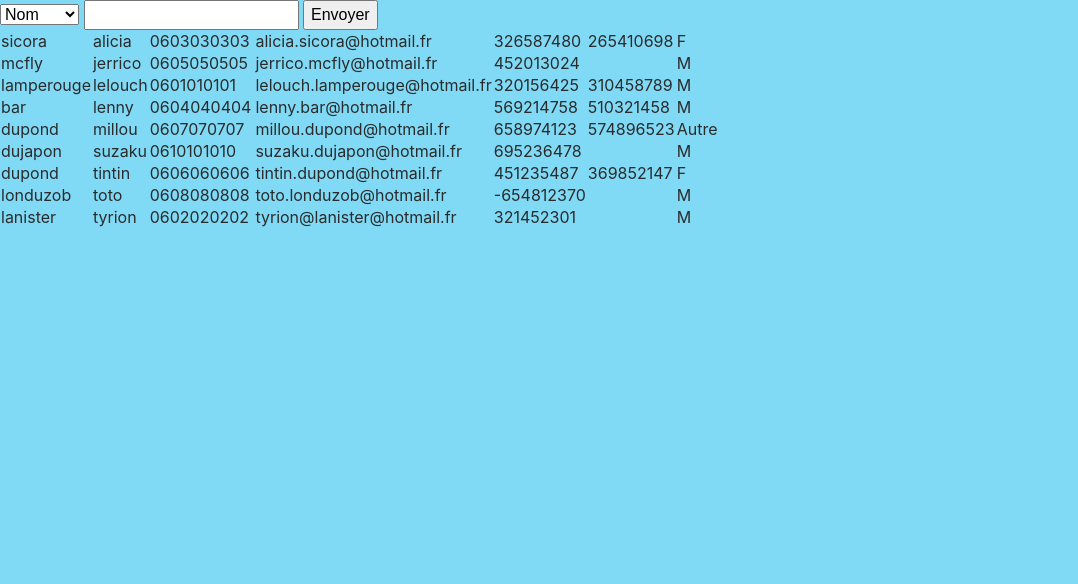
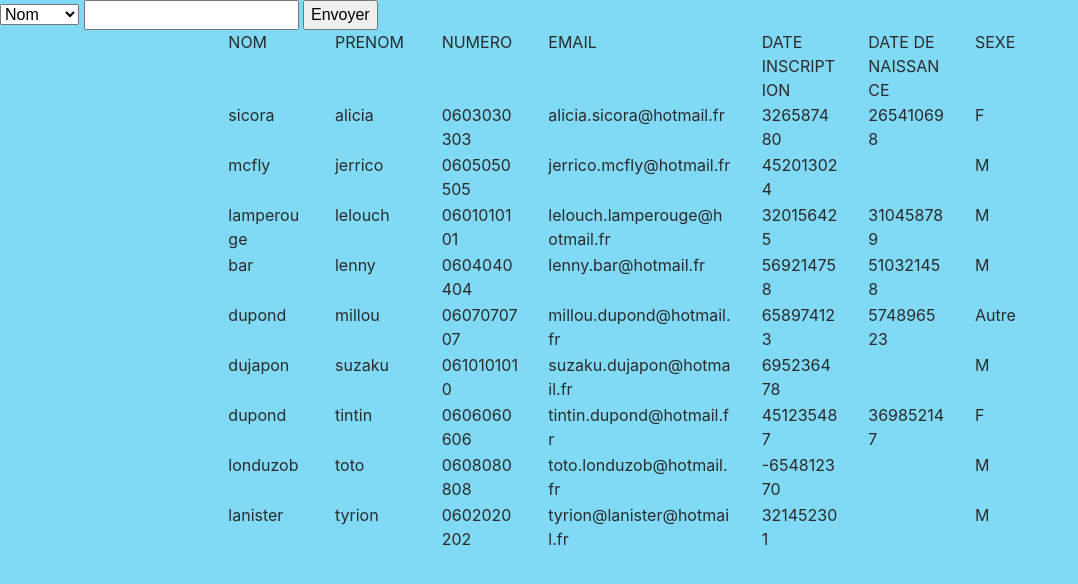
Before and after one commit to AformacWEBDEV3brive1/association, a PHP site: page /list.php in a window 1280 px wide. Shown: the part 56-640 px from the top of the page, without its empty margins (0-1078 px from the left). Run offline with PHP 8.4, Linux system fonts and the light colour scheme; data comes from the database, SQL or seed files in the repository; style sheets or scripts are compiled from the project's sources.

Commit message:
responsiv pas terminé

```diff
--- a/custom/css/sass/mobile/global.scss
+++ b/custom/css/sass/mobile/global.scss
@@ -17,3 +17,6 @@ body{
         margin-bottom: 2%;
     }
 }
+.titre_colonne{
+    width:100%;
+}
--- a/custom/css/style.css
+++ b/custom/css/style.css
@@ -13,9 +13,18 @@ body {
 
 @media screen and (min-width: 768px) {
   body {
-    background-color: #F2F5A9; } }
+    background-color: #F2F5A9; }
+  .xxx{
+      font-size: 100%;
+  }}
 @media screen and (min-width: 992px) {
   body {
     background-color: #81DAF5; } }
 
 /*# sourceMappingURL=style.css.map */
+.titre_colonne{
+    width:200%;
+}
+.retour{
+    word-wrap:break-word;
+}
--- a/includes/list_process.php
+++ b/includes/list_process.php
@@ -18,7 +18,7 @@ function liste() {
     $reponse = $bdd->query('SELECT * FROM membre');
 
     while ($donnees = $reponse->fetch()) {
-        $data = '<td>' . $donnees['nom'] . '</td><td>' . $donnees['prenom'] . '</td><td>' . $donnees['telephone'] . '</td><td>' . '</td><td>' . $donnees['mail'] . '</td><td>' . $donnees['date_inscription'] . '</td><td>' . $donnees['date_naissance'] . '</td><td>' . $donnees['sexe'];
+        $data = '<td class="col-2 offset-lg-2 col-lg-1">' . $donnees['nom'] . '</td><td class="col-1 col-lg-1">' . $donnees['prenom'] . '</td><td class="col-2 col-lg-1">' . $donnees['telephone'] . '</td><td class="col-2 col-lg-2  retour">' . $donnees['mail'] . '</td><td class="col-2 col-lg-1">' . $donnees['date_inscription'] . '</td><td class="col-2 col-lg-1">' . $donnees['date_naissance'] . '</td><td class="col-1 col-lg-1">' . $donnees['sexe'];
         $html_tab = render($data);
         echo $html_tab;
     }
@@ -30,7 +30,7 @@ function liste() {
 }
 
 function render(/* $query, $style = "table" */$donnees) {//met sous forme de tableau les données
-    echo '<tr>' . $donnees . '<tr>';
+    echo '<tr class="row">' . $donnees . '<tr>';
 }
 
 // $all_donnees = $donnees['nom'] . ' ' . $donnees['prenom'] . ' ' . $donnees['status']; //mise en forme des données
@@ -50,13 +50,13 @@ function filter_nom_prenom() {
         $reponse = $bdd->query('SELECT * FROM membre');
     }
     while ($donnees = $reponse->fetch()) {
-        $data = '<td>' . $donnees['nom'] . '</td><td>' . $donnees['prenom'] . '</td><td>' . $donnees['telephone'] . '</td><td>' . '</td><td>' . $donnees['mail'] . '</td><td>' . $donnees['date_inscription'] . '</td><td>' . $donnees['date_naissance'] . '</td><td>' . $donnees['sexe'];
+        $data = '<td class="col-2 offset-lg-2 col-lg-1">' . $donnees['nom'] . '</td><td class="col-1 col-lg-1">' . $donnees['prenom'] . '</td><td class="col-2 col-lg-1">' . $donnees['telephone'] . '</td><td class="col-2 col-lg-2">' . $donnees['mail'] . '</td><td class="col-2 col-lg-1">' . $donnees['date_inscription'] . '</td><td class="col-1 col-lg-1">' . $donnees['date_naissance'] . '</td><td class="col-2 col-lg-1">' . $donnees['sexe'];
         $html_tab = render($data);
         echo $html_tab;
     }
 }
 
-/* function filter_statut(){
+ function filter_statut(){
   if (isset($_POST['statut'])) {
   $value_filter = $_POST['statut'];
 
@@ -80,5 +80,5 @@ function filter_nom_prenom() {
 
   }
   liste();
-  } */
+  }
 ?>
--- a/list.php
+++ b/list.php
@@ -22,8 +22,20 @@ include 'includes/header.php';
     </select>
     <input type='text' id ="valeurs_filtre"/>
     <button type='submit'onclick="generate_filtres()" >Envoyer</button>
+    <div class='container titre_colonne retour'>
+        <div class='row'>
 
-    <table class='tableau'></table>
+            <div class='offset-lg-2 col-2 col-lg-1 xxx' >NOM</div>
+            <div class='col-1 col-lg-1 xxx' >PRENOM</div>
+            <div class='col-2 col-lg-1 xxx' >NUMERO</div>
+            <div class='col-2 col-lg-2 xxx'>EMAIL</div>
+            <div class='col-2 col-lg-1 xxx' >DATE INSCRIPTION</div>
+            <div class='col-2 col-lg-1 xxx' >DATE DE NAISSANCE</div>
+            <div class='col-1 col-lg-1 xxx'>SEXE</div><div class='offset-lg-2'></div>
 
+        </div>
+
+
+    <div class='tableau'></div>
 </body>
 </html>
```
Also changed, not shown: 1 other file.
